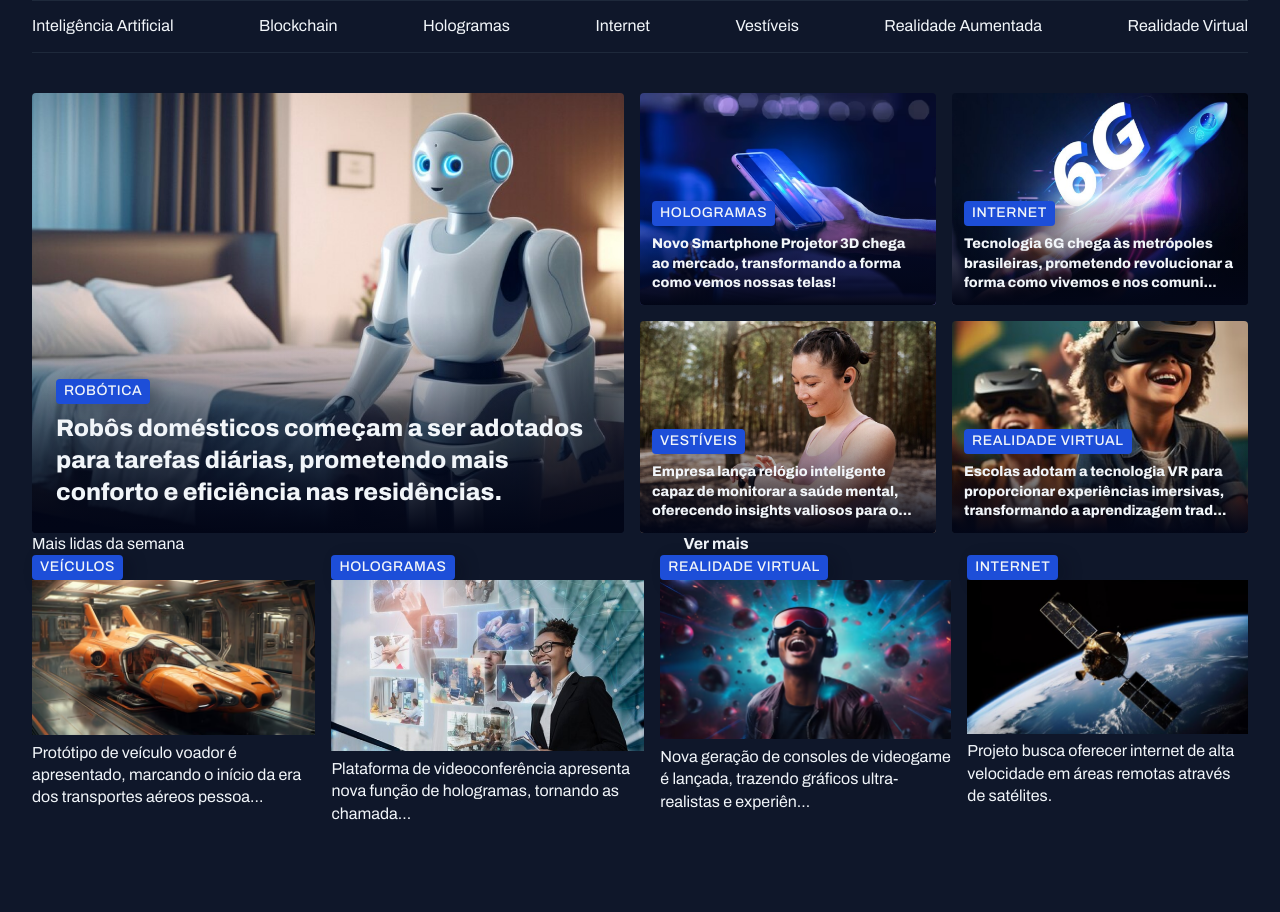
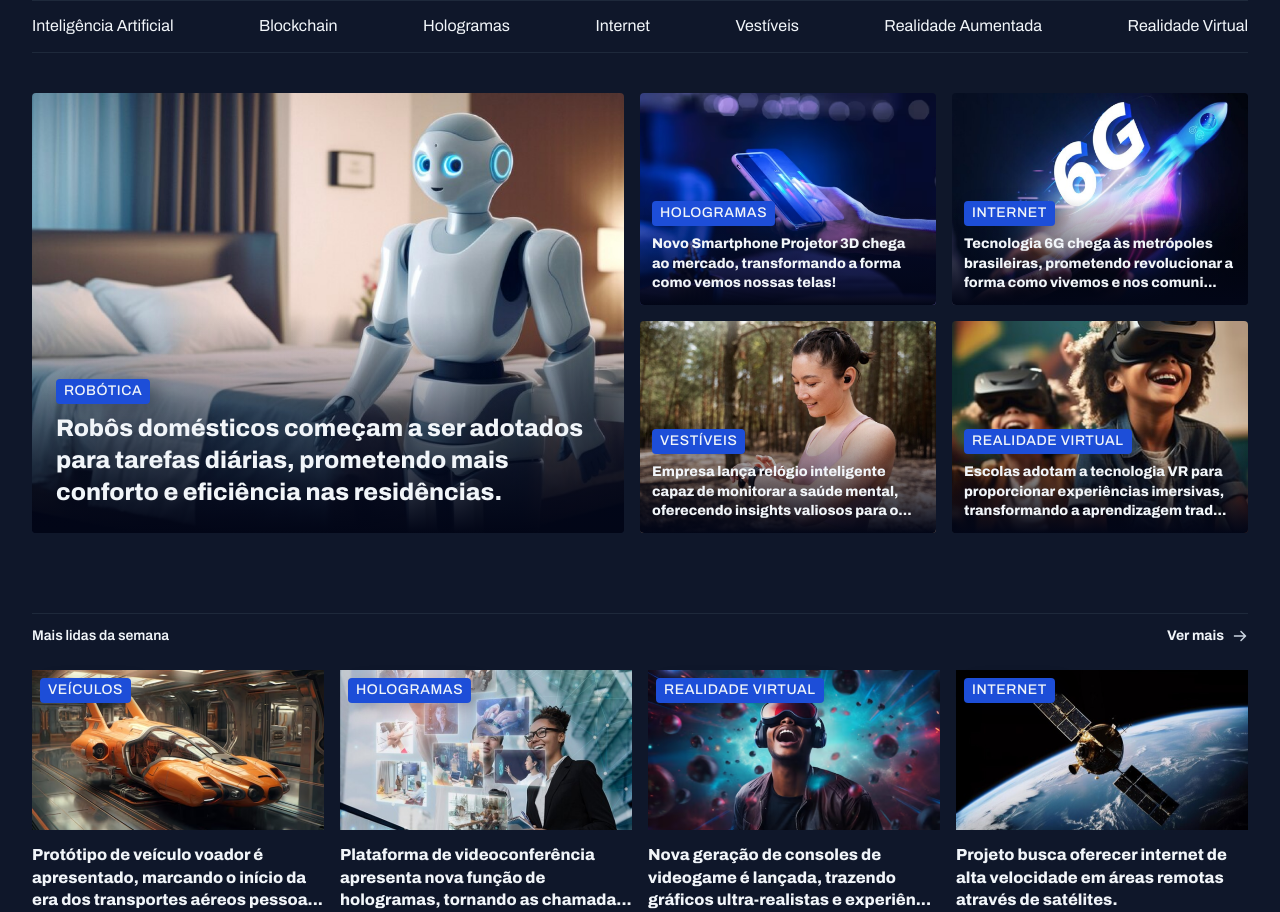
Before and after one commit to mdouracyfreire/portal-noticias, a plain HTML site: page index.html in a window 1280 px wide. Shown: the part 62-974 px from the top of the page. Before the commit the page ends 887 px from the top, so only its background shows below. Drawn offline with Linux system fonts and the light colour scheme.

Commit message:
aplicando estilos na seção mais lidas da semana

```diff
--- a/index.html
+++ b/index.html
@@ -91,7 +91,7 @@
       </div>
     </section>
 
-    <sectond id="weekly">
+    <section id="weekly">
       <header class="grid grid-flow-col">
         <h3>Mais lidas da semana</h3>
         <a href="#" class="grid grid-flow-col">
@@ -100,7 +100,7 @@
         </a>
       </header>
 
-      <div class="grid grid-flow-col gap-16">
+      <div class="grid gap-16">
         <figure>
           <span class="content-tag">veículos</span>
           <img src="./assets/images/Image 06.png" alt="">
@@ -125,7 +125,7 @@
           <p>Projeto busca oferecer internet de alta velocidade em áreas remotas através de satélites.</p>
         </figure>
       </div>
-    </sectond>
+    </section>
   </main>
 </body>
 </html>
--- a/styles/global.css
+++ b/styles/global.css
@@ -58,6 +58,7 @@ img{
 
 main{
   margin-top: 40px;
+  gap: 80px;
 }
 
 .content-tag{
--- a/styles/sections.css
+++ b/styles/sections.css
@@ -1,3 +1,25 @@
+section header{
+  border-top: 1px solid var(--stroke-color);
+  padding-block: 12px 24px;
+  font: var(--text-span);
+
+  a{
+    justify-self: end;
+    align-items: center;
+    gap: 8px;
+
+    span{
+      background-image: url(../assets/icons/ArrowRight.svg);
+      width: 16px;
+      height: 16px;
+    }
+
+    &:hover span{
+      background-image: url(../assets/icons/ArrowRight-hover.svg);
+    }
+  }
+}
+
 #featured{
   img{
     height: 100%;
@@ -36,3 +58,28 @@
     }
   }
 }
+
+#weekly{
+  &>div{
+    grid-template-columns: repeat(4, 292px);
+  }
+
+  img{
+    height: 160px;
+  }
+
+  figure{
+    position: relative;
+
+    .content-tag{
+      position: absolute;
+      top: 8px;
+      left: 8px;
+    }
+
+    p{
+      margin-top: 8px;
+      font-weight: 800;
+    }
+  }
+}
```
